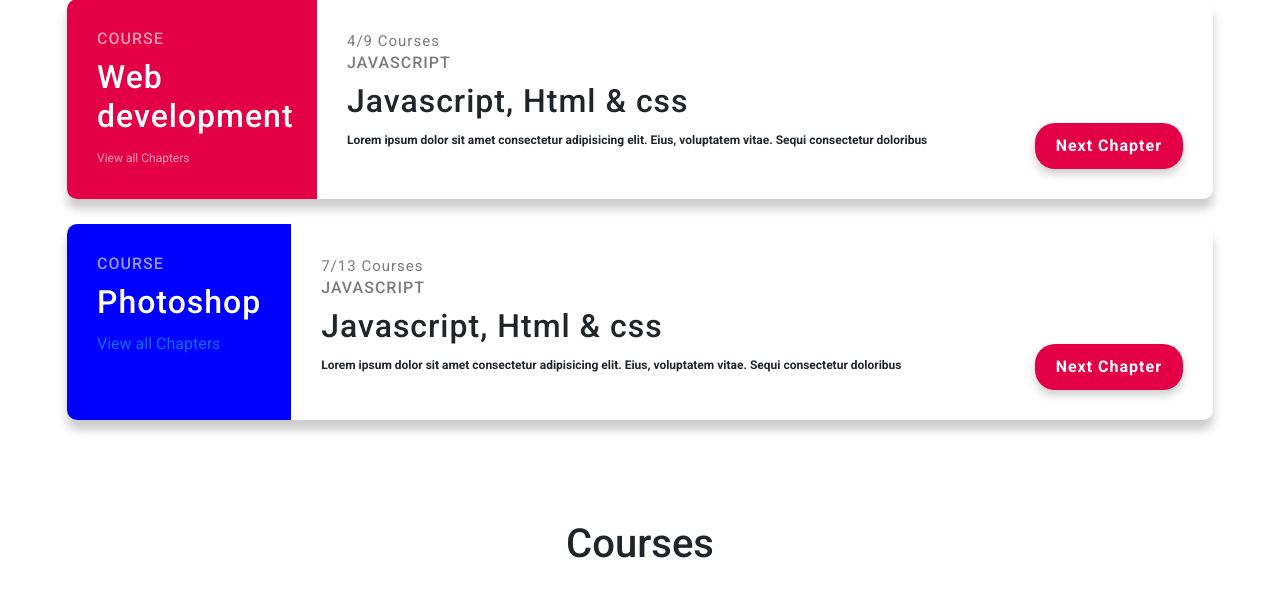
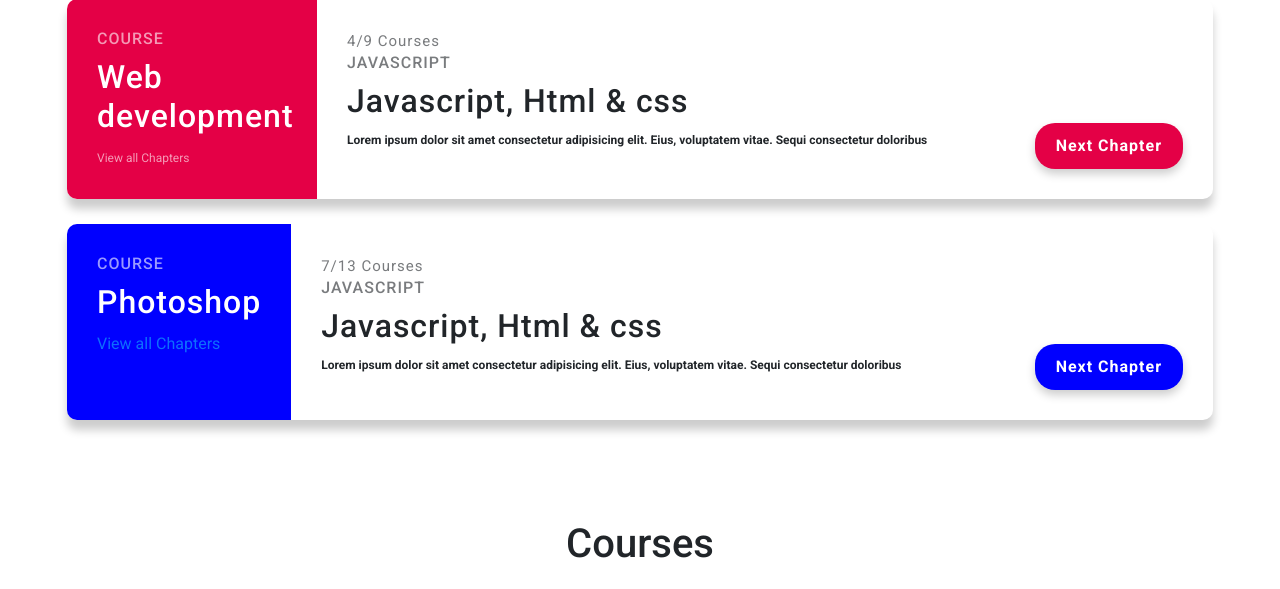
Before and after one commit to shardulgawande27/skilloid, a PHP site: page / in a window 1280 px wide. Shown: the part 958-1547 px from the top of the page. Run offline with PHP 8.4, Linux system fonts and the light colour scheme; some libraries are stand-ins or nearby versions.

Commit message:
commit13

```diff
--- a/index.html
+++ b/index.html
@@ -208,7 +208,7 @@
             <p class="para">
                 Lorem ipsum dolor sit amet consectetur adipisicing elit. Eius, voluptatem vitae. Sequi consectetur doloribus
             </p>
-            <button class="btn">
+            <button class="btn1">
                 <a href="vid.html">
                 Next Chapter
             </a>
--- a/style.css
+++ b/style.css
@@ -522,7 +522,7 @@ ul{
 
 }
 
-/* .preview1 .btn1{
+.btn1{
     background: blue;
     border: 1px solid transparent;
     box-shadow: 0px 5px 10px rgba(0,0,0,0.2);
@@ -537,21 +537,21 @@ ul{
     transition: all 0.4s ease-in-out;
     font-weight: bold;
     border-radius: 20px;
-} */
+}
 
 .btn:hover{
-    background: #fff;
+    /* background: #fff;
     color: #e40046;
-    border: 1px solid #e40046;
+    border: 1px solid #e40046; */
+    transform: scale(1.05);
+ }
+
+.btn1:hover{
+    /* background: #fff;
+    color: #e40046;
+    border: 1px solid #e40046; */
     transform: scale(1.05);
 }
-
-/* .preview1 .btn1:hover{
-    background: #fff;
-    color: #e40046;
-    border: 1px solid #e40046;
-    transform: scale(1.05);
-} */
 
 @media (max-width:768px){
     .course{
```
